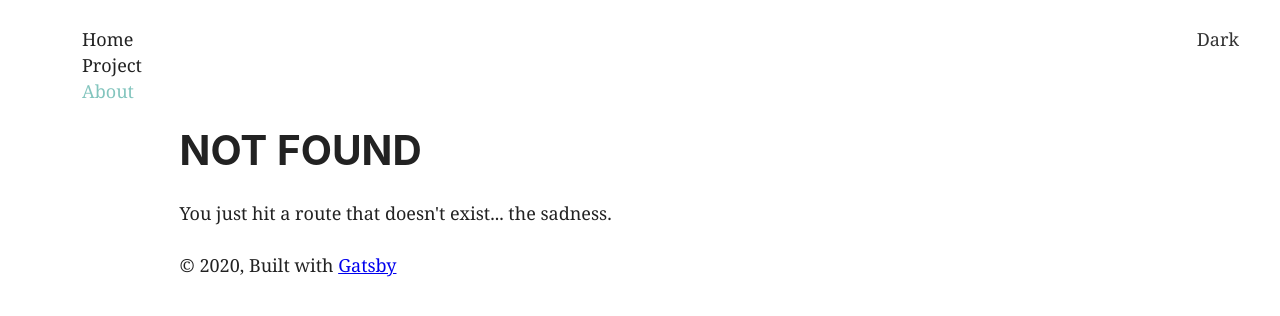
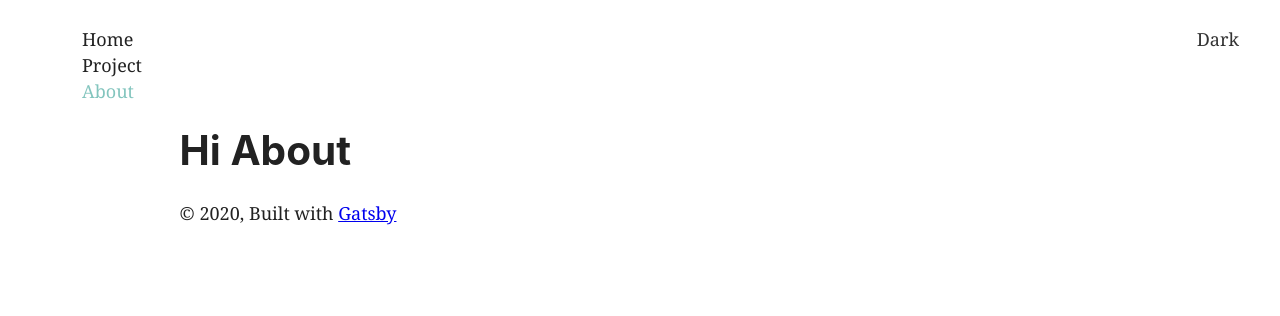
Before and after one commit to LinaYahya/lina-portfolio, a Gatsby site: page /about in a window 1280 px wide. Before the commit this address had no page. Built offline with nearby package versions, Linux system fonts and the light colour scheme; Gatsby itself is replaced by a stand-in of ours.

Commit message:
initialize pages

```diff
--- /dev/null
+++ b/src/pages/about.js
@@ -0,0 +1,13 @@
+import React from "react"
+
+import Layout from "../components/layout"
+import SEO from "../components/seo"
+
+const AboutPage = () => (
+  <Layout>
+    <SEO title="About" />
+    <h1 className="red">Hi About</h1>
+  </Layout>
+)
+
+export default AboutPage;
--- a/src/pages/index.js
+++ b/src/pages/index.js
@@ -2,7 +2,6 @@ import React from "react"
 import { Link } from "gatsby"
 
 import Layout from "../components/layout"
-import Image from "../components/image"
 import SEO from "../components/seo"
 
 const IndexPage = () => (
@@ -12,7 +11,6 @@ const IndexPage = () => (
     <p>Welcome to your new Gatsby site.</p>
     <p>Now go build something great.</p>
     <div style={{ maxWidth: `300px`, marginBottom: `1.45rem` }}>
-      {/* <Image /> */}
     </div>
     <Link to="/page-2/">Go to page 2</Link> <br />
     <Link to="/using-typescript/">Go to "Using TypeScript"</Link>
```
Also changed, not shown: src/pages/project.js (added, +13 -0 lines).
